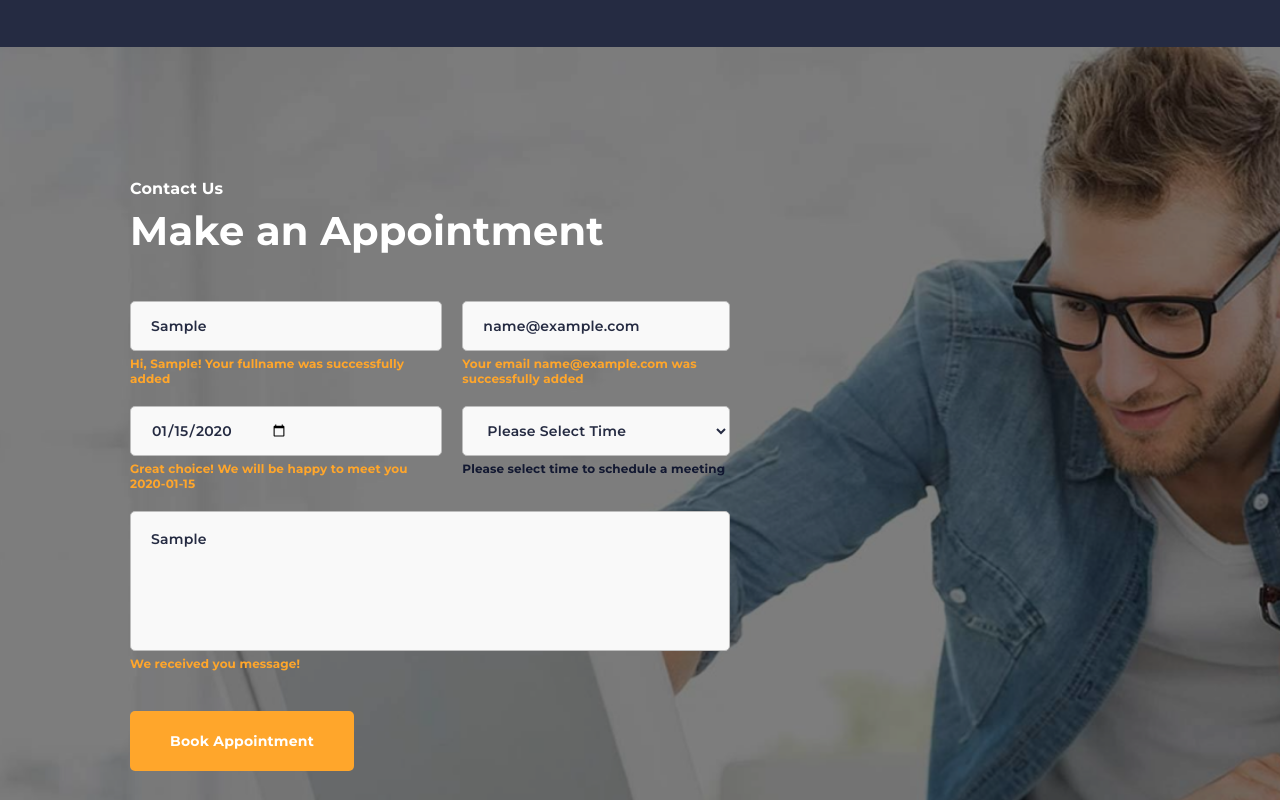
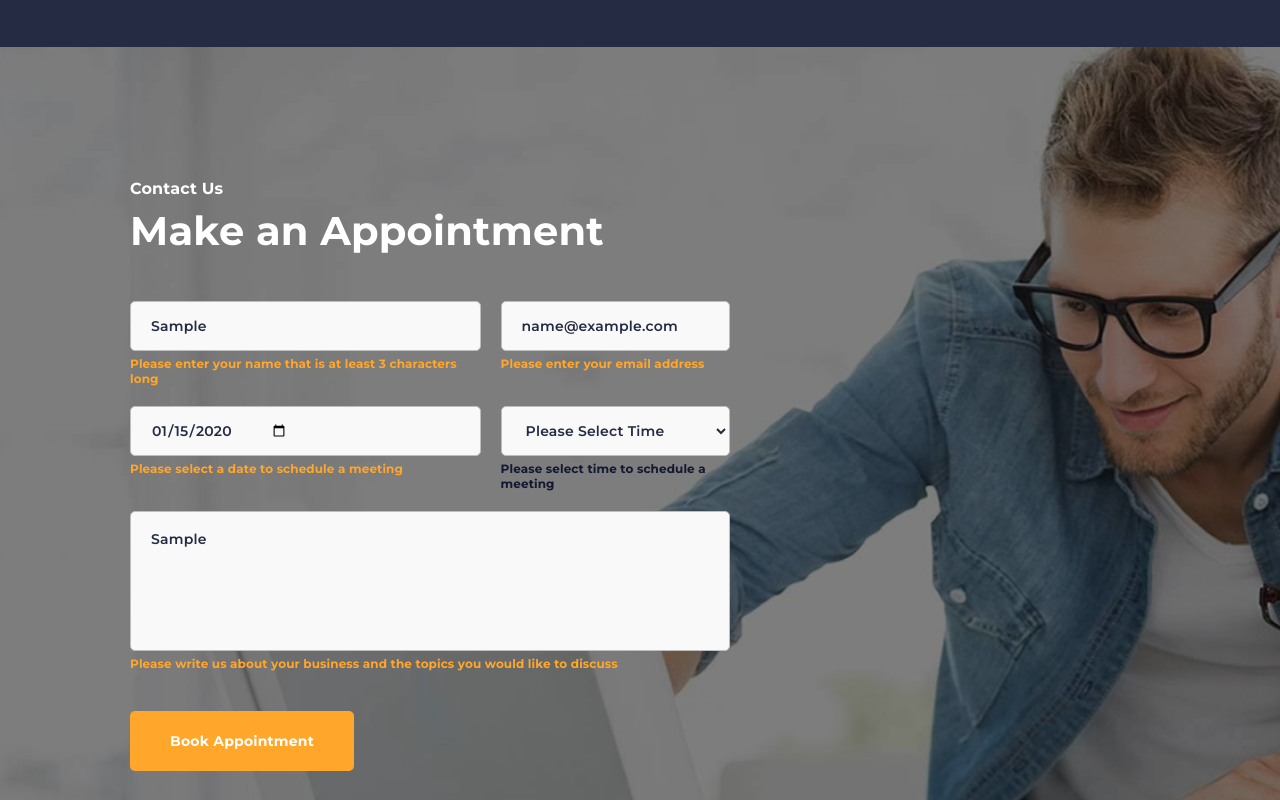
Before and after one commit to VioletaScvortova/Frontend-Project-KMarketer, a plain HTML site: page index.html in a window 1280 px wide. Both pictures are taken after typing "Sample", "name@example.com", "2020-01-15", "Sample" into the empty fields and a click on the input "Book Appointment". Shown: the part 3556-4356 px from the top of the page. Drawn offline with Linux system fonts and the light colour scheme.

```diff
--- /dev/null
+++ b/JavaScript homeworks/homework-10.js
@@ -0,0 +1,104 @@
+document.addEventListener('DOMContentLoaded', function () {
+    let form = document.getElementById('contact-form');
+    let inputFullName = document.getElementById('inputFullName');
+    let inputEmail = document.getElementById('inputEmail');
+    let inputSelectDate = document.getElementById('inputSelectDate');
+    let inputSelectTime = document.getElementById('inputSelectTime');
+    let inputMessage = document.getElementById('inputMessage');
+
+
+    form.addEventListener('submit', handleSubmit);
+
+
+    function handleSubmit(event) {
+    event.preventDefault();
+
+
+    let formElements = [
+    {
+    element: inputFullName,
+    properties: {
+    value: inputFullName.value,
+    successMessge: `Hi, ${inputFullName.value}! Your fullname was successfully added`,
+    errorMessge:
+    'Please enter your name that is at least 3 characters long',
+    condition: inputFullName.value.length > 2,
+    },
+    },
+    {
+    element: inputEmail,
+    properties: {
+    value: inputEmail.value,
+    successMessge: `Your email ${inputEmail.value} was successfully added`,
+    errorMessge: 'Please enter your email address',
+    condition: !!inputEmail.value,
+    },
+    },
+    {
+    element: inputSelectDate,
+    properties: {
+    value: inputSelectDate.value,
+    successMessge: `Great choice! We will be happy to meet you ${inputSelectDate.value}`,
+    errorMessge: 'Please select a date to schedule a meeting',
+    condition: !!inputSelectDate.value,
+    },
+    },
+    {
+    element: inputSelectTime,
+    properties: {
+    value: inputSelectTime.value,
+    errorMessge: 'Please select time to schedule a meeting',
+    condition: inputSelectTime.value !== 'select',
+    },
+    },
+    {
+    element: inputMessage,
+    properties: {
+    value: inputMessage.value,
+    successMessge: `We received your message!`,
+    errorMessge:
+    'Please write us about your business and the topics you would like to discuss',
+    condition: inputMessage.value.length > 3,
+    },
+    },
+    ];
+
+
+    const resetClass = (element) => {
+    // Convert the DOMTokenList to an array
+    let classes = [...element.classList];
+
+
+    // Loop through each class
+    for (let className of classes) {
+    // If the current class is not the one to keep, remove it
+    if (className !== 'contact-us__grid-content') {
+    element.classList.remove(className);
+    }
+    }
+    };
+    const handleSuccess = (element, message = '') => {
+    element.querySelector('.form-result').textContent = message;
+    element.classList.add('success');
+    };
+    const handleError = (element, message = '') => {
+    element.querySelector('.form-result').textContent = message;
+    element.classList.add('error');
+    };
+    const validateElement = (item) => {
+    const { element, properties } = item;
+
+
+    let elementWrapper = element.parentElement;
+    resetClass(elementWrapper);
+    if (properties.condition) {
+    handleSuccess(elementWrapper, properties.errorMessge);
+    } else {
+    handleError(elementWrapper, properties.errorMessge);
+    }
+    };
+
+
+    formElements.forEach((item) => validateElement(item));
+    }
+    });
--- a/css/style.css
+++ b/css/style.css
@@ -659,6 +659,14 @@
   width: 100%;
 }
 
+.contact-us__grid-content.success .form-result {
+  color: #FFA62B;
+}
+
+.contact-us__grid-content.error .form-result {
+  color: #121831;
+}
+
 .form-content,
 .form-select,
 .form-message {
--- a/index.html
+++ b/index.html
@@ -8,8 +8,7 @@
     <title>KMarketer: We Take Care of the Future</title>
     <link rel="stylesheet" href="./css/style.css">
     <link rel="stylesheet" href="./css/reset.css">
-    <script src="kmarketer.js"></script>
-    <script src="homework-13.js"></script>
+    <script src="JavaScript homeworks/homework-10.js"></script>
 </head>
 
 <body>
```
Also changed, not shown: JavaScript homeworks/homework-11.js (renamed from homework-11.js), JavaScript homeworks/homework-13.js (renamed from homework-13.js), JavaScript homeworks/homework-9.js (renamed from JavaScript homeworks/kmarketer.js), JavaScript homeworks/lesson-27-test.js (renamed from lesson-27-test.js).
